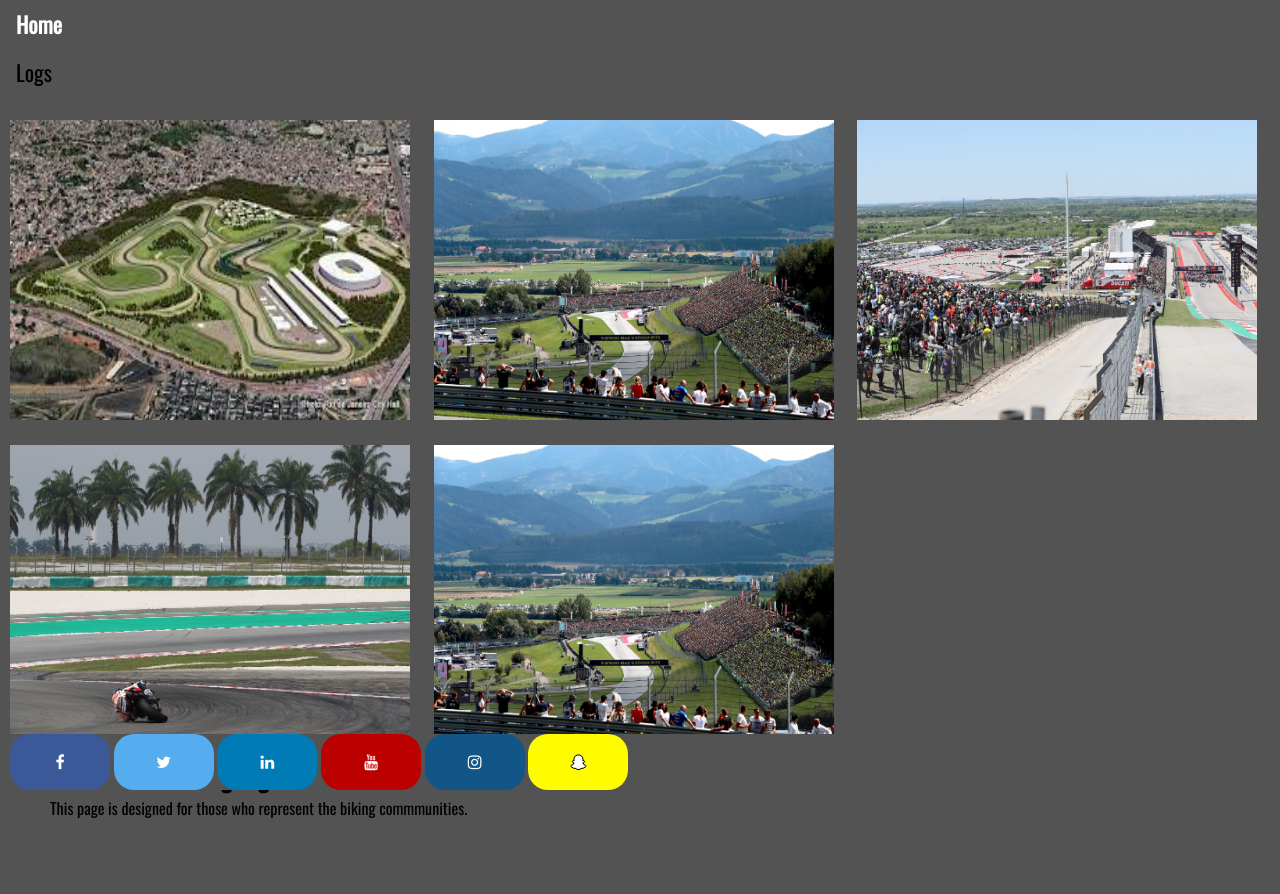
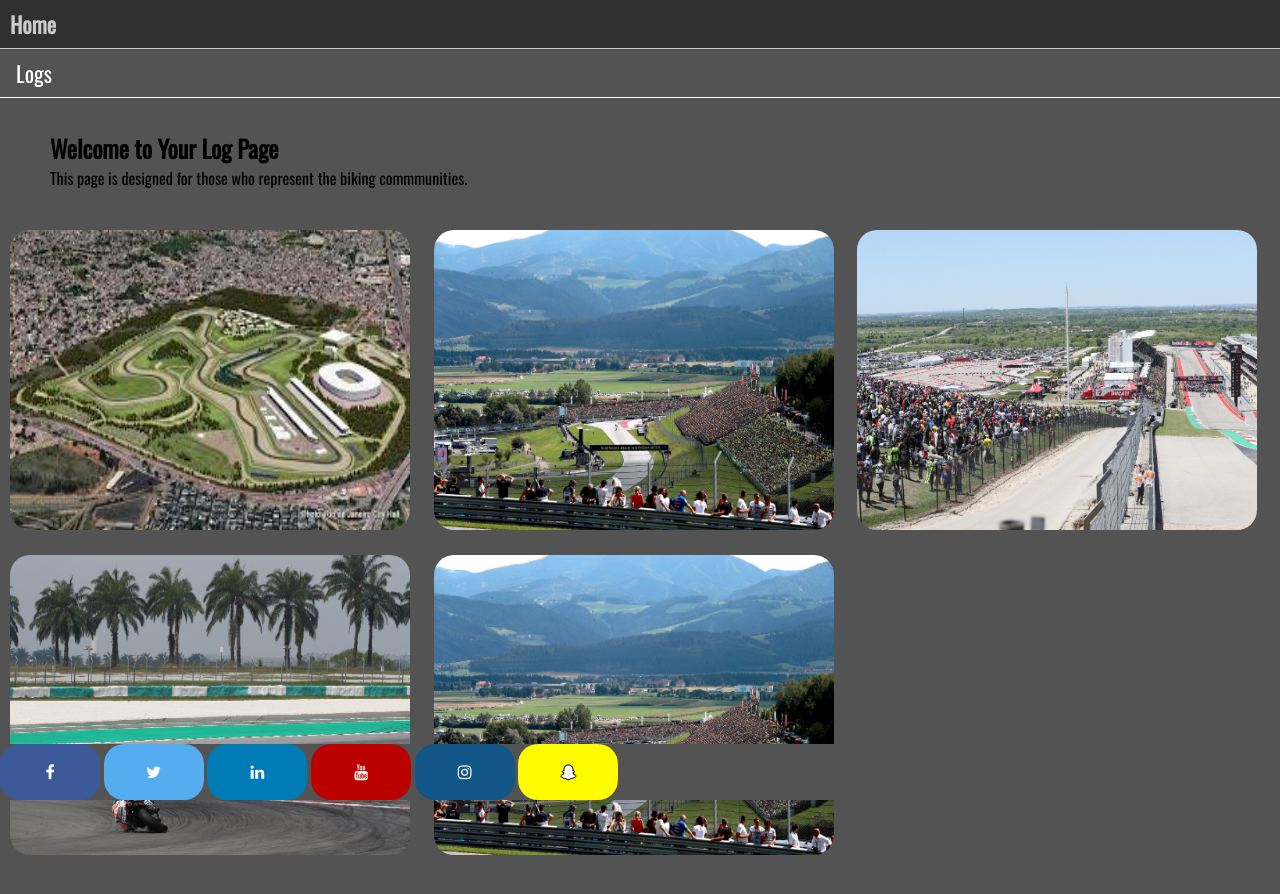
Before and after one commit to gerardo110871/Capstone-Track-Tracker, a plain HTML site: page client/index.html in a window 1280 px wide. Before the commit the page ends 820 px from the top, so only its background shows below. Drawn offline with nearby package versions, Linux system fonts and the light colour scheme.

Commit message:
changed some styling on header

```diff
--- a/client/index.css
+++ b/client/index.css
@@ -13,63 +13,54 @@ main {
 
  #header-space {
    display: flex;
-   height: 80px;
+   width: 100%;
+   height: 100px;
    background-color: rgb(83, 83, 83);
+   /* position:sticky; */
  }
  ul {
   list-style-type: none;
   margin: 0;
   padding: 0;
-  width: 200px;
-  background-color: #f1f1f1;
+  width: 100%;
+  position:sticky;
+}
+li a {
+  width: 100%;
+  font-size: 22px;
+  display: block;
+  color: rgb(255, 255, 255);
+  padding: 8px 16px;
+  text-decoration: none;
+  border-bottom: 1px solid;
+}
+li a:hover {
+  font-weight: bold;
+  background-color: rgb(34, 34, 34);
+  color: white;
+  padding-left:10px;
+  opacity:.7;
 }
 
-li a {
-  font-size: 22px;
-  display: block;
-  color: #000;
-  padding: 8px 16px;
-  text-decoration: none;
-}
-
-/* Change the link color on hover */
-li a:hover {
-  font-weight: bold;
-  background-color: rgb(83, 83, 83);
-  color: white;
-}
-
-.track-pics {
+/* .track-pics {
   display: inline-block;
   margin-top:30px;
-}
+} */
 
 #track-img {
   margin: 10px;
+  border-radius:20px;
 }
 .content {
-  margin-left: 50px;
+  margin: 30px 50px;
 }
+
 /* footer */
-.fa {
-    padding: 20px;
-    font-size: 30px;
-    width: 100%;
-    text-decoration: none;
-    border-radius: 50px;
-    box-sizing: content-box;
-  }
-
-  .fa:hover {
-    opacity: 0.7;
-  }
-
   #footer {
-    position: fixed;
-    padding: 10px;
+    margin-top: 30px;
+    position: sticky;
     bottom: 0;
     width: 100%;
-    background-color: transparent;
 }
 .fa {
     padding: 20px;
--- a/client/index.html
+++ b/client/index.html
@@ -21,7 +21,11 @@
                 </ul>
             </div>
         </header>
-
+        <section class="content">
+                <h1>Welcome to Your Log Page</h1>
+                <p>This page is designed for those who represent the biking commmunities.</p>
+                <p></p>
+            </section>
     <main>
         <section class="track-pics">
             <img id="track-img" src="/images/brazil.jpg" alt="brazil GP track" width="400" height="300">
@@ -32,15 +36,10 @@
         </section>
     </main>
 
-    <section class="content">
-        <h1>Welcome to Your Log Page</h1>
-        <p>This page is designed for those who represent the biking commmunities.</p>
-        <p></p>
 
 
-    </section>
-        <section >
-            <div id="footer">
+
+        <section id="footer">
                 <footer>
                     <a href="https://www.facebook.com/yamahamotorusa/" class="fa fa-facebook"></a>
                     <a href="https://twitter.com/YamahaMotorUSA" class="fa fa-twitter"></a>
@@ -49,7 +48,6 @@
                     <a href="https://www.instagram.com/yamahamotorusa/?hl=en" class="fa fa-instagram"></a>
                     <a href="https://www.snapchat.com/add/Yamaha" class="fa fa-snapchat-ghost"></a>
                 </footer>
-            </div>
         </section>
 
     <script src="http:/node_modules/axios/dist/axios.min.js"></script>
--- a/client/log.css
+++ b/client/log.css
@@ -16,29 +16,33 @@ body, html {
     background-size: cover;
     font-family: 'Oswald', sans-serif;
   }
-  .header {
+  /* .header {
     background-color:rgb(82, 82, 82);
-  }
+  } */
   ul {
     list-style-type: none;
     margin: 0;
     padding: 0;
-    width: 200px;
+    width: 100%;
     background-color: rgb(82, 82, 82);
   }
 
   li a {
-    font-size: 22px;
-    display: block;
-    color: #000;
-    padding: 8px 16px;
-    text-decoration: none;
+  width: 100%;
+  font-size: 22px;
+  display: block;
+  color: rgb(255, 255, 255);
+  padding: 8px 16px;
+  text-decoration: none;
+  border-bottom: 1px solid;
   }
 
   li a:hover {
     font-weight: bold;
-    background-color: rgb(82, 82, 82);
+    background-color: rgb(34, 34, 34);
     color: white;
+    padding-left:10px;
+    opacity:.7;
   }
 
   #h2 {
@@ -77,6 +81,12 @@ form {
   border-radius: 20px;
 }
 
+#all-logs:hover {
+  opacity:.7;
+  font-size:25px;
+  font-weight: bold;
+}
+
 .track-picture {
   width: 100%;
   height: 250px;
@@ -107,7 +117,10 @@ form {
 }
 
 section {
-  margin-top: 30px;
   display: flex;
-  content:wrap;
+	flex-direction: row;
+	flex-wrap: wrap;
+	justify-content: flex-start;
+	align-items: baseline;
+	align-content: space-evenly;
 }
```
Also changed, not shown: client/log.html (+0 -1 lines).
